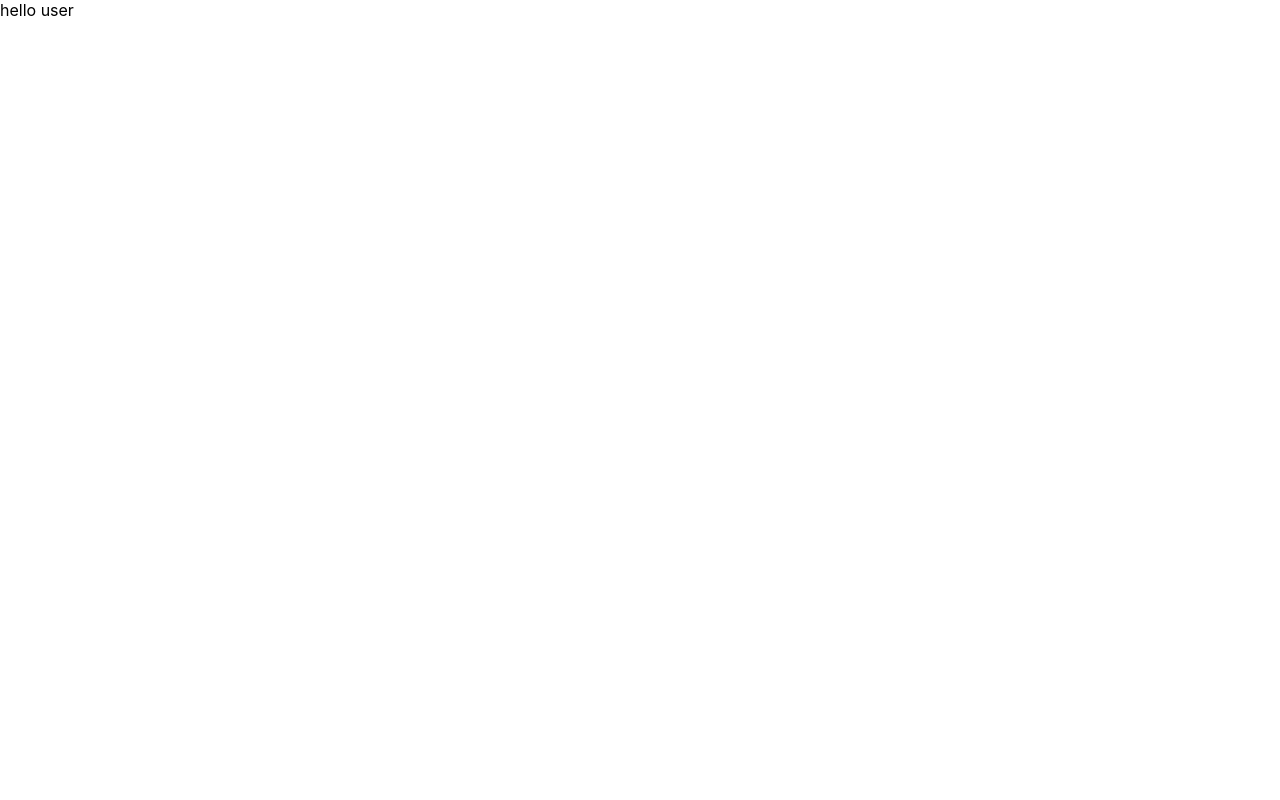
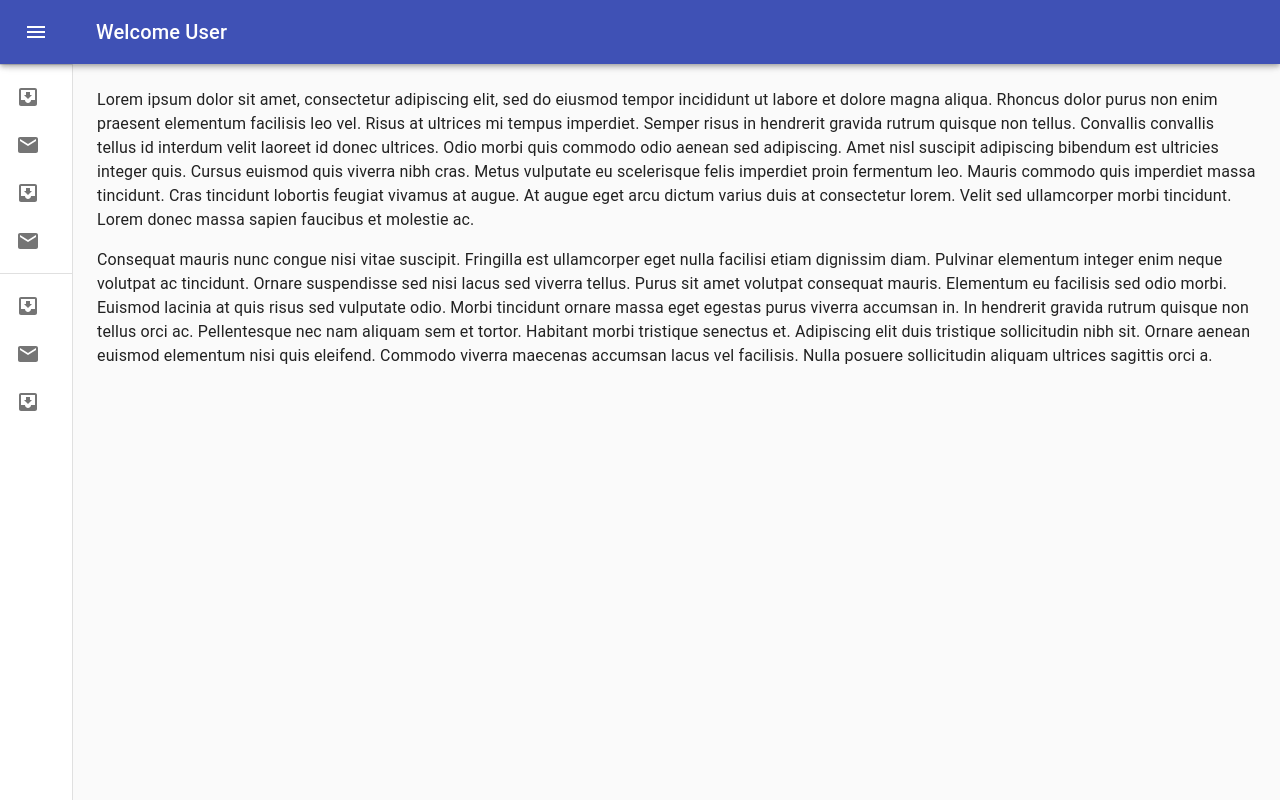
Before and after one commit to aleksandershurdho20/React-Node-Blog, a React (Create React App) app: page /Home in a window 1280 px wide. Built offline with nearby package versions, Linux system fonts and the light colour scheme.

Commit message:
added sidebar

```diff
--- a/src/Components/Home.js
+++ b/src/Components/Home.js
@@ -1,9 +1,189 @@
-import React from 'react'
+import React from 'react';
+import clsx from 'clsx';
+import { makeStyles, useTheme } from '@material-ui/core/styles';
+import Drawer from '@material-ui/core/Drawer';
+import AppBar from '@material-ui/core/AppBar';
+import Toolbar from '@material-ui/core/Toolbar';
+import List from '@material-ui/core/List';
+import CssBaseline from '@material-ui/core/CssBaseline';
+import Typography from '@material-ui/core/Typography';
+import Divider from '@material-ui/core/Divider';
+import IconButton from '@material-ui/core/IconButton';
+import MenuIcon from '@material-ui/icons/Menu';
+import ChevronLeftIcon from '@material-ui/icons/ChevronLeft';
+import ChevronRightIcon from '@material-ui/icons/ChevronRight';
+import ListItem from '@material-ui/core/ListItem';
+import ListItemIcon from '@material-ui/core/ListItemIcon';
+import ListItemText from '@material-ui/core/ListItemText';
+import InboxIcon from '@material-ui/icons/MoveToInbox';
+import MailIcon from '@material-ui/icons/Mail';
 
-export default function Home() {
-    return (
-        <div>
-            hello user
+const drawerWidth = 240;
+
+const useStyles = makeStyles((theme) => ({
+  root: {
+    display: 'flex',
+  },
+  appBar: {
+    zIndex: theme.zIndex.drawer + 1,
+    transition: theme.transitions.create(['width', 'margin'], {
+      easing: theme.transitions.easing.sharp,
+      duration: theme.transitions.duration.leavingScreen,
+    }),
+  },
+  appBarShift: {
+    marginLeft: drawerWidth,
+    width: `calc(100% - ${drawerWidth}px)`,
+    transition: theme.transitions.create(['width', 'margin'], {
+      easing: theme.transitions.easing.sharp,
+      duration: theme.transitions.duration.enteringScreen,
+    }),
+  },
+  menuButton: {
+    marginRight: 36,
+  },
+  hide: {
+    display: 'none',
+  },
+  drawer: {
+    width: drawerWidth,
+    flexShrink: 0,
+    whiteSpace: 'nowrap',
+  },
+  drawerOpen: {
+    width: drawerWidth,
+    transition: theme.transitions.create('width', {
+      easing: theme.transitions.easing.sharp,
+      duration: theme.transitions.duration.enteringScreen,
+    }),
+  },
+  drawerClose: {
+    transition: theme.transitions.create('width', {
+      easing: theme.transitions.easing.sharp,
+      duration: theme.transitions.duration.leavingScreen,
+    }),
+    overflowX: 'hidden',
+    width: theme.spacing(7) + 1,
+    [theme.breakpoints.up('sm')]: {
+      width: theme.spacing(9) + 1,
+    },
+  },
+  toolbar: {
+    display: 'flex',
+    alignItems: 'center',
+    justifyContent: 'flex-end',
+    padding: theme.spacing(0, 1),
+    // necessary for content to be below app bar
+    ...theme.mixins.toolbar,
+  },
+  content: {
+    flexGrow: 1,
+    padding: theme.spacing(3),
+  },
+}));
+
+export default function MiniDrawer() {
+  const classes = useStyles();
+  const theme = useTheme();
+  const [open, setOpen] = React.useState(false);
+
+  const handleDrawerOpen = () => {
+    setOpen(true);
+  };
+
+  const handleDrawerClose = () => {
+    setOpen(false);
+  };
+
+  return (
+    <div className={classes.root}>
+      <CssBaseline />
+      <AppBar
+        position="fixed"
+        className={clsx(classes.appBar, {
+          [classes.appBarShift]: open,
+        })}
+      >
+        <Toolbar>
+          <IconButton
+            color="inherit"
+            aria-label="open drawer"
+            onClick={handleDrawerOpen}
+            edge="start"
+            className={clsx(classes.menuButton, {
+              [classes.hide]: open,
+            })}
+          >
+            <MenuIcon />
+          </IconButton>
+          <Typography variant="h6" noWrap>
+              Welcome User
+          </Typography>
+        </Toolbar>
+      </AppBar>
+      <Drawer
+        variant="permanent"
+        className={clsx(classes.drawer, {
+          [classes.drawerOpen]: open,
+          [classes.drawerClose]: !open,
+        })}
+        classes={{
+          paper: clsx({
+            [classes.drawerOpen]: open,
+            [classes.drawerClose]: !open,
+          }),
+        }}
+      >
+        <div className={classes.toolbar}>
+          <IconButton onClick={handleDrawerClose}>
+            {theme.direction === 'rtl' ? <ChevronRightIcon /> : <ChevronLeftIcon />}
+          </IconButton>
         </div>
-    )
+        <Divider />
+        <List>
+          {['Inbox', 'Starred', 'Send email', 'Drafts'].map((text, index) => (
+            <ListItem button key={text}>
+              <ListItemIcon>{index % 2 === 0 ? <InboxIcon /> : <MailIcon />}</ListItemIcon>
+              <ListItemText primary={text} />
+            </ListItem>
+          ))}
+        </List>
+        <Divider />
+        <List>
+          {['All mail', 'Trash', 'Spam'].map((text, index) => (
+            <ListItem button key={text}>
+              <ListItemIcon>{index % 2 === 0 ? <InboxIcon /> : <MailIcon />}</ListItemIcon>
+              <ListItemText primary={text} />
+            </ListItem>
+          ))}
+        </List>
+      </Drawer>
+      <main className={classes.content}>
+        <div className={classes.toolbar} />
+        <Typography paragraph>
+          Lorem ipsum dolor sit amet, consectetur adipiscing elit, sed do eiusmod tempor incididunt
+          ut labore et dolore magna aliqua. Rhoncus dolor purus non enim praesent elementum
+          facilisis leo vel. Risus at ultrices mi tempus imperdiet. Semper risus in hendrerit
+          gravida rutrum quisque non tellus. Convallis convallis tellus id interdum velit laoreet id
+          donec ultrices. Odio morbi quis commodo odio aenean sed adipiscing. Amet nisl suscipit
+          adipiscing bibendum est ultricies integer quis. Cursus euismod quis viverra nibh cras.
+          Metus vulputate eu scelerisque felis imperdiet proin fermentum leo. Mauris commodo quis
+          imperdiet massa tincidunt. Cras tincidunt lobortis feugiat vivamus at augue. At augue eget
+          arcu dictum varius duis at consectetur lorem. Velit sed ullamcorper morbi tincidunt. Lorem
+          donec massa sapien faucibus et molestie ac.
+        </Typography>
+        <Typography paragraph>
+          Consequat mauris nunc congue nisi vitae suscipit. Fringilla est ullamcorper eget nulla
+          facilisi etiam dignissim diam. Pulvinar elementum integer enim neque volutpat ac
+          tincidunt. Ornare suspendisse sed nisi lacus sed viverra tellus. Purus sit amet volutpat
+          consequat mauris. Elementum eu facilisis sed odio morbi. Euismod lacinia at quis risus sed
+          vulputate odio. Morbi tincidunt ornare massa eget egestas purus viverra accumsan in. In
+          hendrerit gravida rutrum quisque non tellus orci ac. Pellentesque nec nam aliquam sem et
+          tortor. Habitant morbi tristique senectus et. Adipiscing elit duis tristique sollicitudin
+          nibh sit. Ornare aenean euismod elementum nisi quis eleifend. Commodo viverra maecenas
+          accumsan lacus vel facilisis. Nulla posuere sollicitudin aliquam ultrices sagittis orci a.
+        </Typography>
+      </main>
+    </div>
+  );
 }
```
